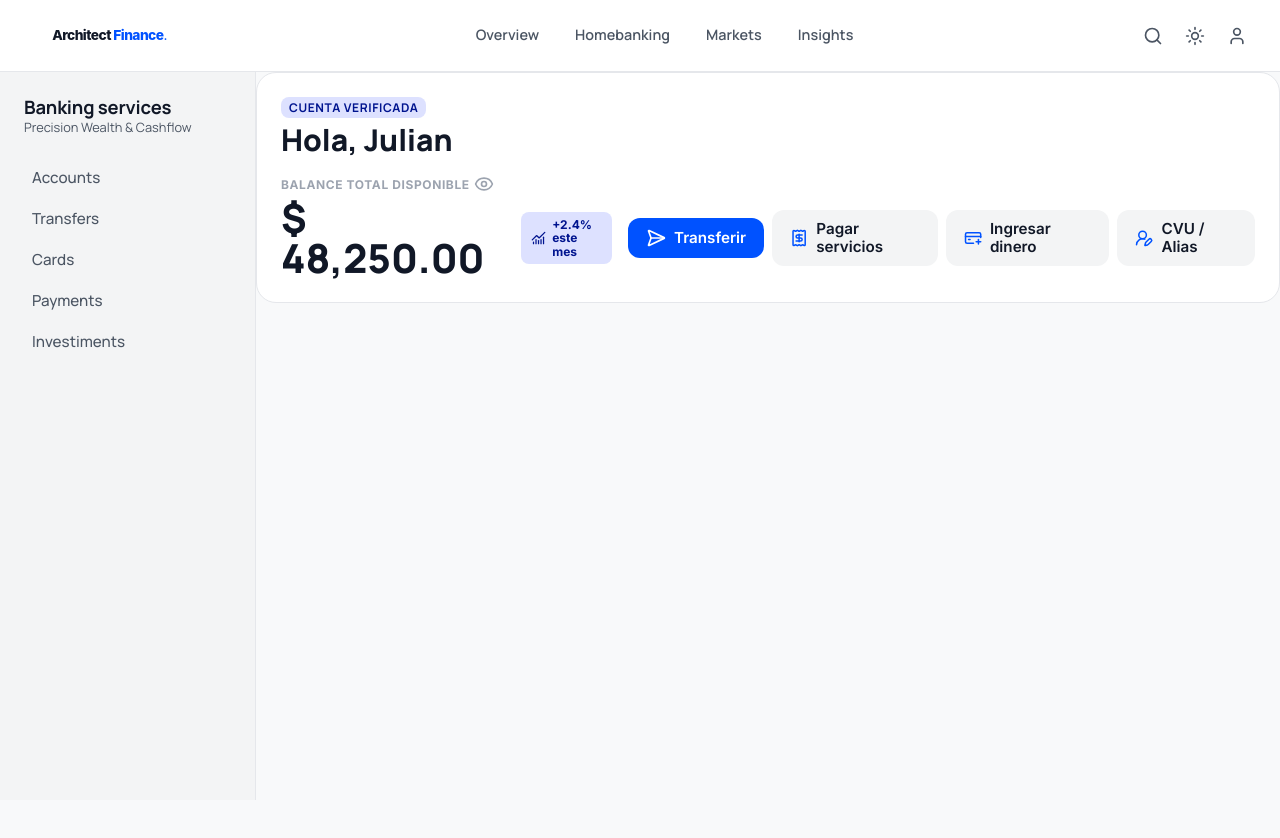
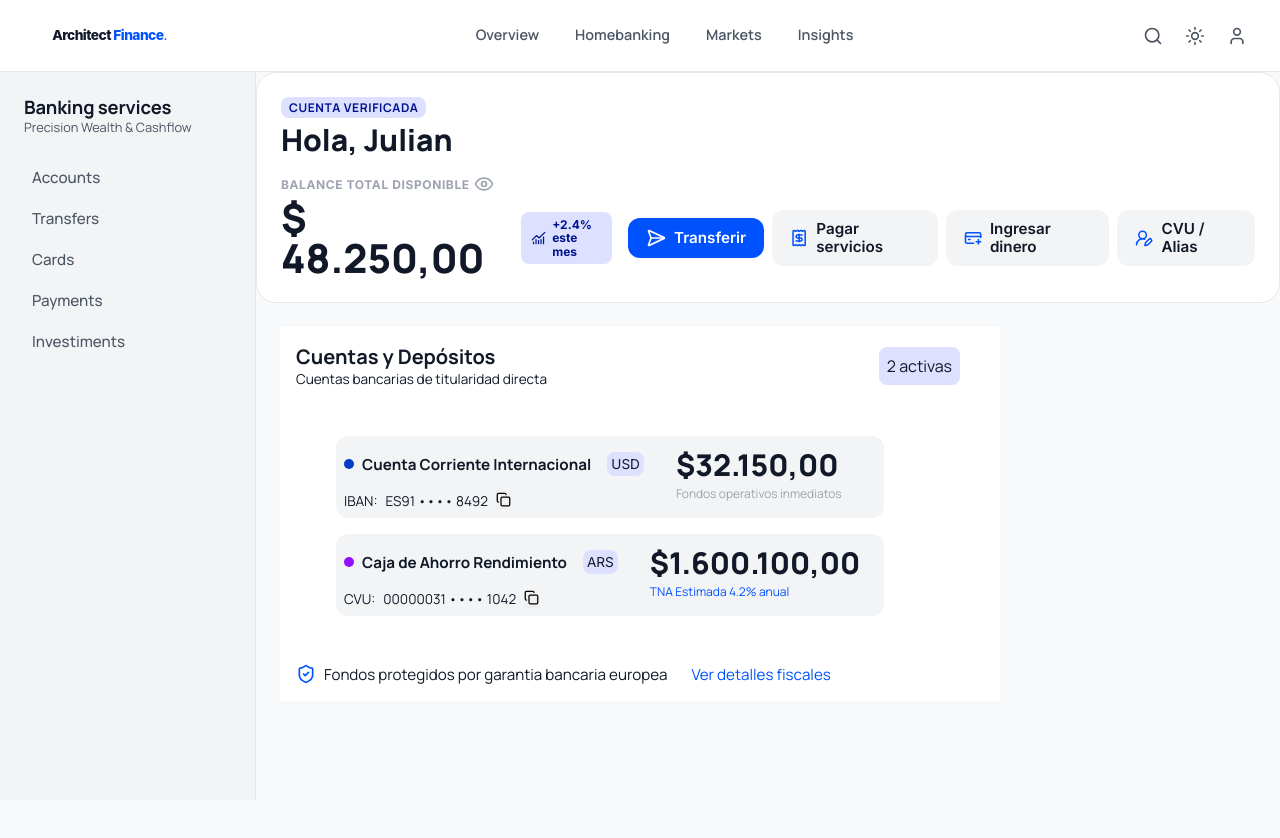
Before and after one commit to nahulamorte/Architect-Finance, a React (Vite) app: page / in a window 1280 px wide. Shown: the top 838 px of the page. Built offline with nearby package versions, Linux system fonts and the light colour scheme.

Commit message:
feat: finish the account section component, fix styles and add the account card component

```diff
--- a/src/App.tsx
+++ b/src/App.tsx
@@ -1,6 +1,7 @@
 import Sidebar from './layout/Sidebar/Sidebar.tsx';
 import TopHeader from './layout/TopHeader/TopHeader.tsx';
 import BalanceCard from './components/BalanceCard/BalanceCard.tsx'
+import AccountSection from "./components/AccountSection/AccountSection.tsx";
 
 export default function App() {
   return (
@@ -9,6 +10,7 @@ export default function App() {
         <Sidebar/>
           <main className="main-content">
             <BalanceCard />
+            <AccountSection />
           </main>
       </>
   );
--- a/src/components/AccountCard/AccountCard.css
+++ b/src/components/AccountCard/AccountCard.css
@@ -60,6 +60,8 @@
     color: var(--text-primary);
 }
 
+
+
 .account-card-identifier{
     display: flex;
     flex-direction: row;
@@ -67,8 +69,25 @@
     gap: var(--spacing-sm);
 }
 
+.identifier-label,
+.identifier,
+.account-card-identifier p{
+    font-family: var(--font-family-base);
+    font-size: var(--font-size-sm);
+}
+
 .card-balance p{
     font-size: var(--font-size-xs);
+}
+
+.btn-copy-icon {
+    border: none;
+    outline: none;
+}
+
+.btn-copy-icon:hover{
+    cursor: pointer;
+    color: var(--brand-primary-hover);
 }
 
 .card-balance h1{
@@ -78,8 +97,6 @@
     font-family: var(--font-family-base);
 }
 
-
-
 .note-brand { color: var(--brand-primary); }
 
 .note-muted { color: var(--text-muted); }
--- a/src/components/AccountCard/AccountCard.tsx
+++ b/src/components/AccountCard/AccountCard.tsx
@@ -32,8 +32,9 @@ export default function AccountCard({
                 <div className="account-card-identifier">
                     <span className="identifier-label">{identifierLabel}: </span>
                     <span className="identifier">{identifier}</span>
-                    <Copy size={15}/>
-                    <p>Copiar</p>
+                    <button className="btn-copy-icon">
+                        <Copy size={15} />
+                    </button>
                 </div>
             </div>
             <div className="card-balance">
--- a/src/components/AccountSection/AccountSection.css
+++ b/src/components/AccountSection/AccountSection.css
@@ -2,7 +2,6 @@
     display: flex;
     flex-direction: column;
     align-items: flex-start;
-    justify-content: center;
     padding: var(--spacing-md);
     margin: var(--spacing-lg);
     background-color: var(--bg-card);
@@ -13,8 +12,9 @@
     display: flex;
     flex-direction: row;
     align-items: center;
-    justify-content: flex-end;
+    justify-content: space-between;
     gap: var(--spacing-lg);
+    width: 100%;
 }
 
 .header-titles{
@@ -22,24 +22,28 @@
     flex-direction: column;
 }
 
+.header-title,
+.header-subtitle{
+    color: var(--text-primary);
+    font-family: var(--font-family-base);
+
+}
+
 .header-title {
-    color: var(--text-primary);
     font-size: var(--font-size-h2);
     font-weight: var(--font-weight-bold);
-    font-family: var(--font-family-base);
 }
 
-.header-subtitle {
-    color: var(--text-primary);
+.header-subtitle{
     font-size: var(--font-size-sm);
     font-weight: var(--font-weight-regular);
-    font-family: var(--font-family-base);
 }
 
 .account-counter {
     border-radius: var(--radius-sm);
     background-color: var(--color-greeting);
     padding: var(--spacing-sm);
+    margin-right: var(--spacing-lg);
 }
 
 .account-cards-container {
@@ -55,7 +59,6 @@
     display: flex;
     flex-direction: row;
     align-items: center;
-    justify-content: flex-start;
     gap: var(--spacing-lg);
     font-family: var(--font-family-base);
 }
@@ -64,13 +67,17 @@
     display: flex;
     flex-direction: row;
     gap: var(--spacing-sm);
-    font-size: var(--font-size-lg);
+    font-size: var(--font-size-body);
 }
 
 .anchor-legal-footer {
     color: var(--brand-primary);
-    font-size: var(--font-size-lg);
+    font-size: var(--font-size-body);
     font-weight: var(--font-weight-regular);
+}
+
+ShieldCheck {
+    color: var(--brand-primary);
 }
 
 .anchor-legal-footer:hover {
--- a/src/components/AccountSection/AccountSection.tsx
+++ b/src/components/AccountSection/AccountSection.tsx
@@ -1,5 +1,6 @@
 import './AccountSection.css';
 import { ShieldCheck } from 'lucide-react'
+import AccountCard from '../AccountCard/AccountCard'
 
 export default function AccountSection(){
     return(
@@ -12,12 +13,30 @@ export default function AccountSection(){
                 <span className="account-counter">2 activas</span>
             </div>
             <div className="account-cards-container">
-                <p> ACA VA A IR LA 1ER CARD</p>
-                <p> ACA VA A IR LA 2DA CARD</p>
+                <AccountCard
+                    accountName="Cuenta Corriente Internacional"
+                    currency="USD"
+                    identifierLabel="IBAN"
+                    identifier="ES91 •••• 8492"
+                    type="ahorro"
+                    balance="$32.150,00"
+                    balanceNote="Fondos operativos inmediatos"
+                    noteVariant="muted"
+                />
+                <AccountCard
+                    accountName="Caja de Ahorro Rendimiento"
+                    currency="ARS"
+                    identifierLabel="CVU"
+                    identifier="00000031 •••• 1042"
+                    type="rendimiento"
+                    balance="$1.600.100,00"
+                    balanceNote="TNA Estimada 4.2% anual"
+                    noteVariant="brand"
+                />
             </div>
             <div className="footer-account-section">
                 <div className="legal">
-                    <ShieldCheck size={20}/>
+                    <ShieldCheck size={20} color="#0052FFFF"/>
                     <p className="footer-text">Fondos protegidos por garantia bancaria europea</p>
                 </div>
                 <a className="anchor-legal-footer">Ver detalles fiscales</a>
--- a/src/components/BalanceCard/BalanceCard.tsx
+++ b/src/components/BalanceCard/BalanceCard.tsx
@@ -20,7 +20,7 @@ export default function BalanceCard(){
             {/* Piso 4: Fila horizontal que contiene el Saldo a la izquierda y los Botones a la derecha */}
             <div className="balance-content">
                 <div className="balance-value-container">
-                    <span className="balance-value">$ 48,250.00</span>
+                    <span className="balance-value">$ 48.250,00</span>
                     <span className="investiment-performance">
                         <ChartNoAxesCombined size={16} className="performance-icon" />
                         <div className="performance-text">
--- a/src/index.css
+++ b/src/index.css
@@ -27,6 +27,8 @@
   --color-danger: #EF4444;         /* Egresos, débitos, alertas o errores */
   --color-warning: #F59E0B;        /* Estados pendientes o advertencias */
   --color-greeting: #DDE1FF;       /* Para la tarjeta de greeting en la seccion de balance */
+  --color-saving-account: #003EC7; /*Color para las cuentas de tipo ahorro*/
+  --color-performance-account: #930FFF; /*Color para las cuentas de tipo rendimiento*/
 
   /* ==========================================================================
      Bordes, Divisores y Radios
```
